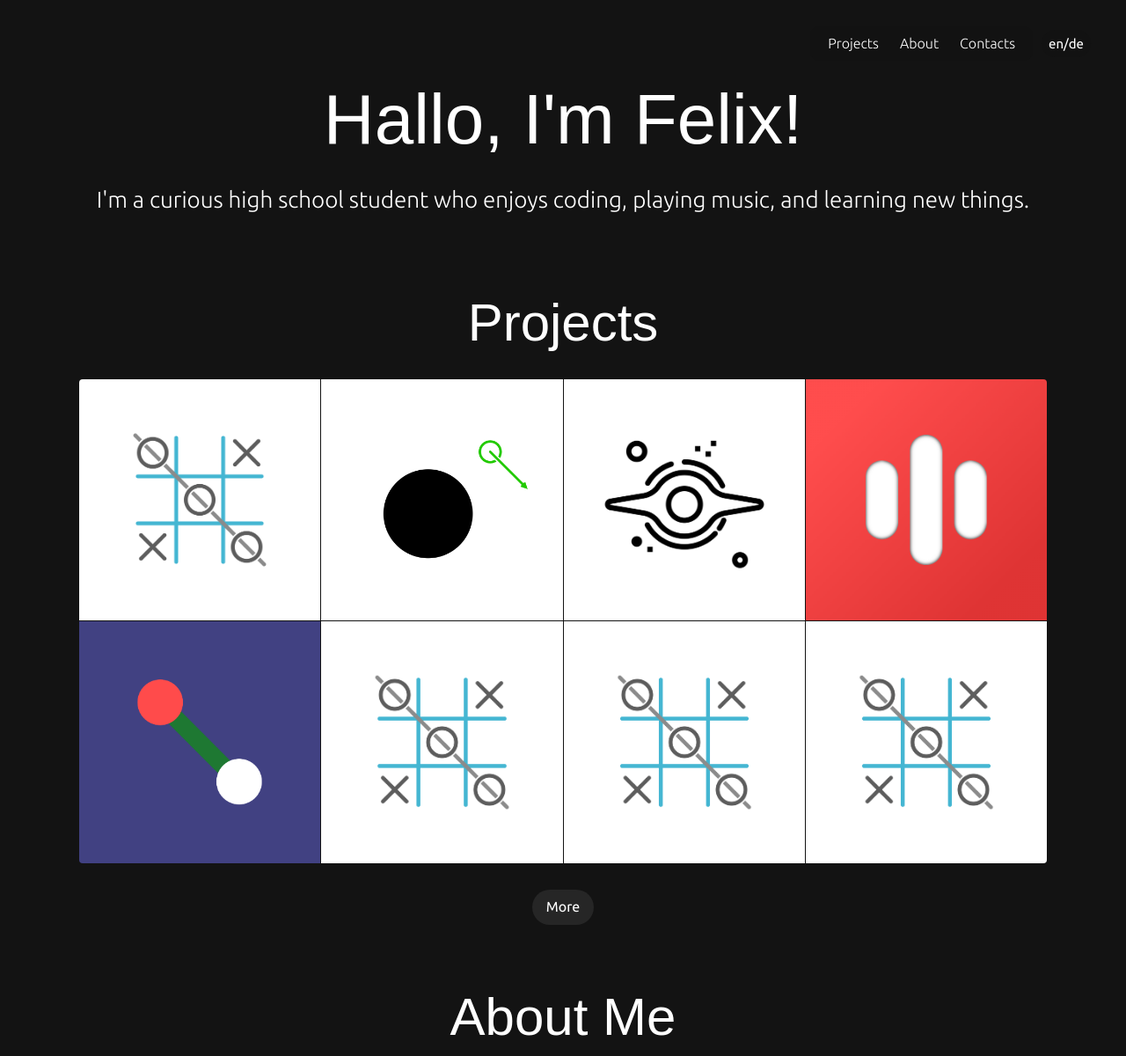
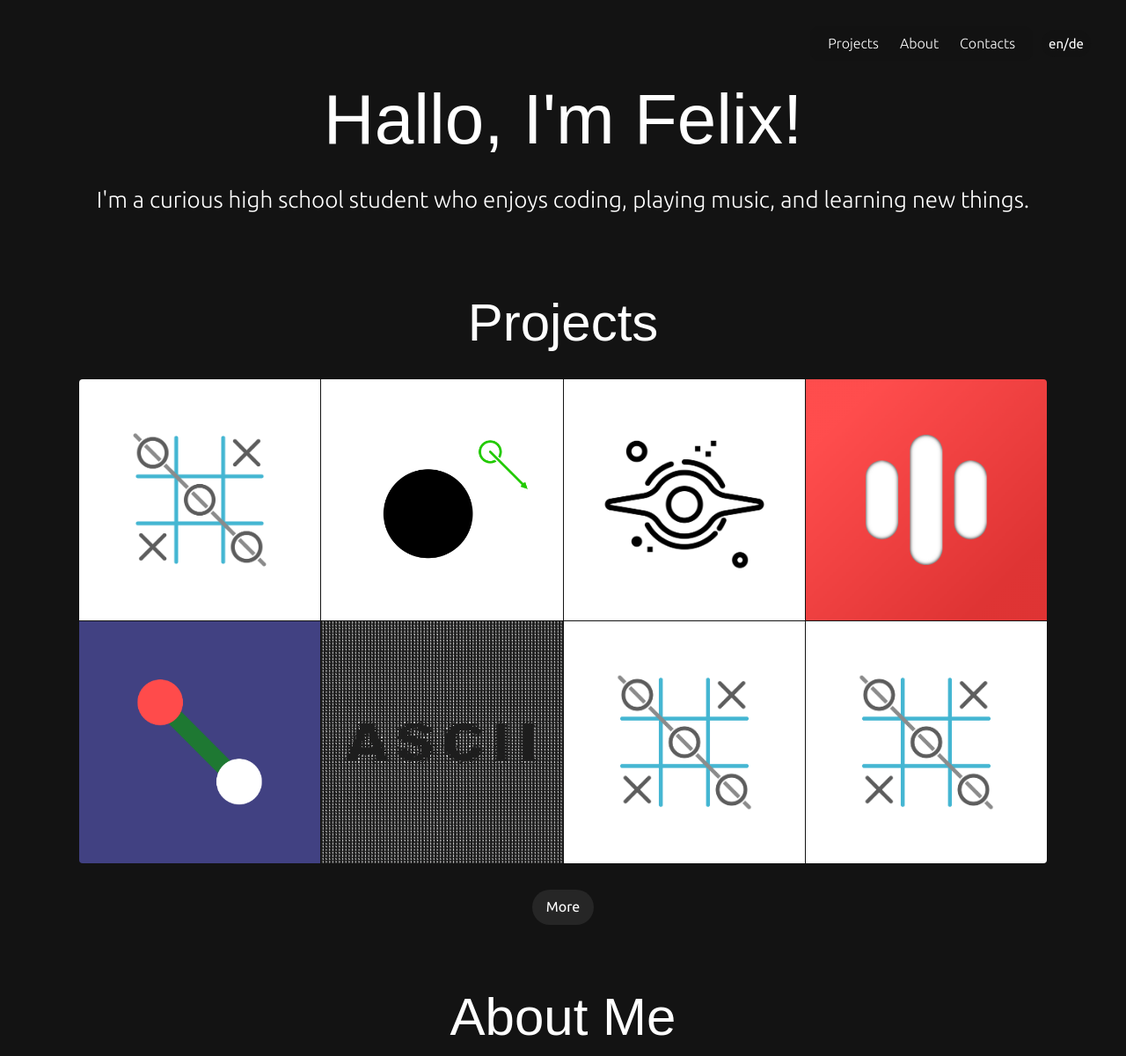
Before and after one commit to lixitrixi/felixleitner.com, a Jekyll site: the page built from en/index.html, in a window 1280 px wide. Shown: the top 1200 px of the page at 88% size. Built offline with Jekyll 4.4.1, drawn with Linux system fonts in a browser that asks for light colours; some web fonts are replaced; grey boxes are pictures that could not be loaded.

Commit message:
added ascii projects

```diff
--- a/de/index.html
+++ b/de/index.html
@@ -45,7 +45,7 @@
                 {% include project-card.html link="/de/project/singularity-solutions" icon="singularity.png" title="Singularity Solutions" desc="A one-page showcase website I created for an in-school English project." %}
                 {% include project-card.html link="/de/project/arpeggio" icon="arpeggio.png" title="Arpeggio" desc="A Discord music player bot I created for my friends." %}
                 {% include project-card.html link="/de/project/ropes" icon="ropes.png" title="Ropes" desc="A physics program I wrote to simulate nodes and sticks." %}
-                {% include project-card.html link="/de/project/tictac10" icon="tictac10.png" title="Placeholder" desc="This is a placeholder." %}
+                {% include project-card.html link="/de/project/ascii" icon="ascii.png" title="ASCII" desc="Various projects involving ASCII art generation." %}
                 {% include project-card.html link="/de/project/tictac10" icon="tictac10.png" title="Placeholder" desc="This is a placeholder." %}
                 {% include project-card.html link="/de/project/tictac10" icon="tictac10.png" title="Placeholder" desc="This is a placeholder." %}
             </div>
--- a/en/index.html
+++ b/en/index.html
@@ -44,7 +44,7 @@
                 {% include project-card.html link="/en/project/singularity-solutions" icon="singularity.png" title="Singularity Solutions" desc="A one-page showcase website I created for an in-school English project." %}
                 {% include project-card.html link="/en/project/arpeggio" icon="arpeggio.png" title="Arpeggio" desc="A Discord music player bot I created for my friends." %}
                 {% include project-card.html link="/en/project/ropes" icon="ropes.png" title="Ropes" desc="A physics program I wrote to simulate nodes and sticks." %}
-                {% include project-card.html link="/en/project/tictac10" icon="tictac10.png" title="Placeholder" desc="This is a placeholder." %}
+                {% include project-card.html link="/en/project/ascii" icon="ascii.png" title="ASCII" desc="Various projects involving ASCII art generation." %}
                 {% include project-card.html link="/en/project/tictac10" icon="tictac10.png" title="Placeholder" desc="This is a placeholder." %}
                 {% include project-card.html link="/en/project/tictac10" icon="tictac10.png" title="Placeholder" desc="This is a placeholder." %}
             </div>
```
Also changed, not shown: _projects-en/ascii.md (added, +8 -0 lines), assets/icons/ascii.png (added).
